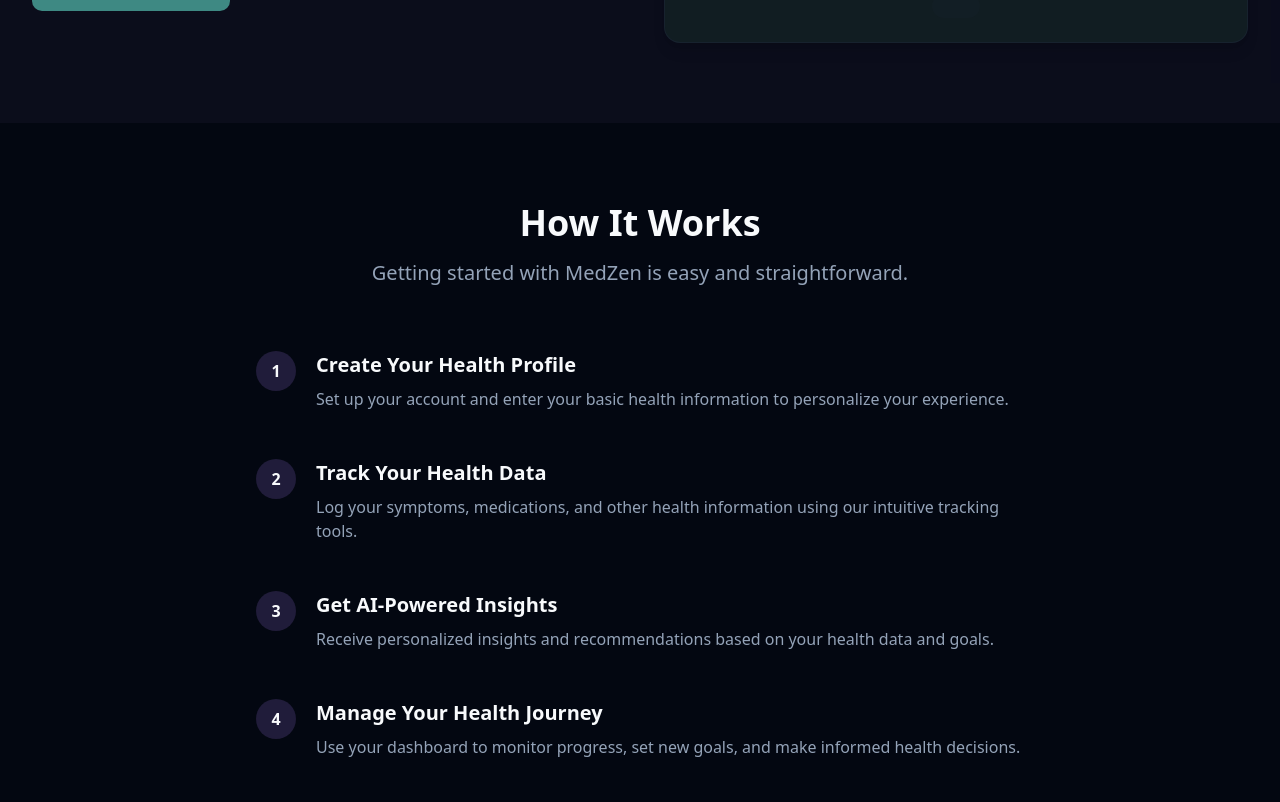
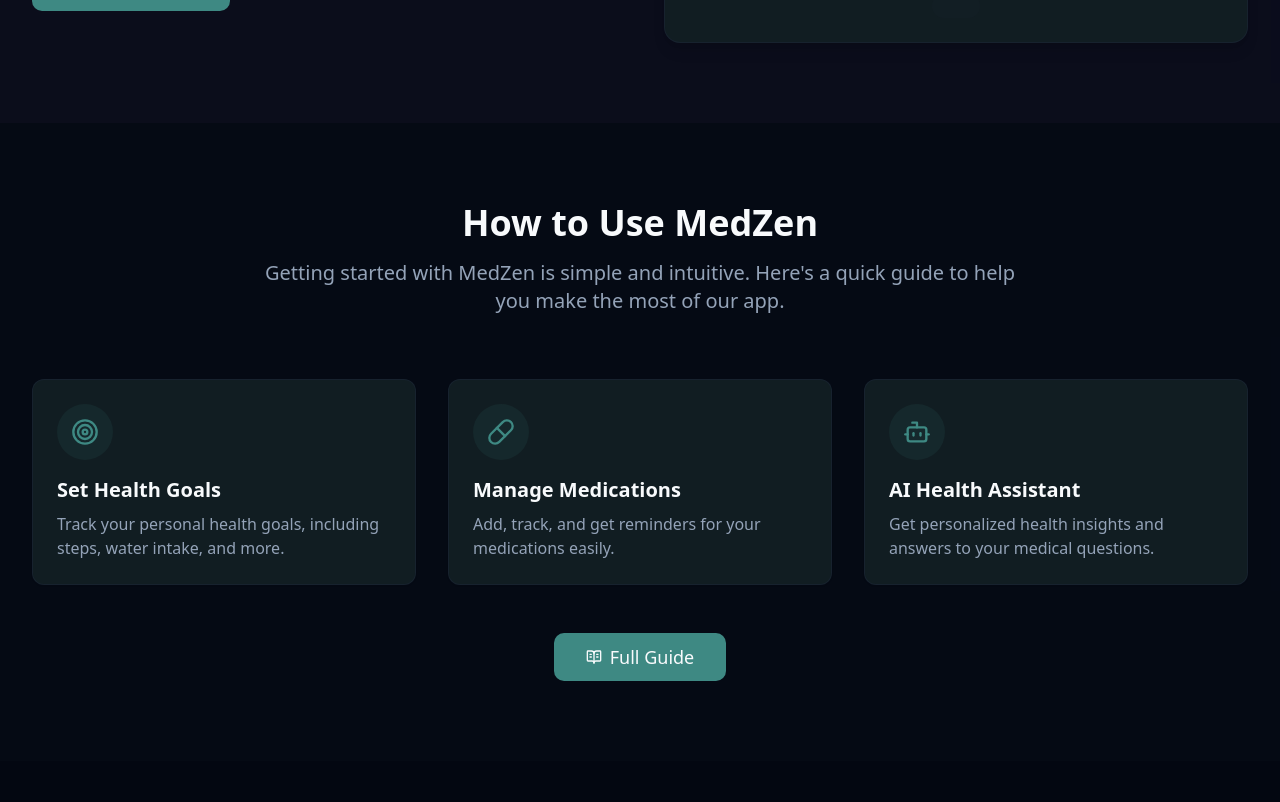
Before and after one commit to ETHERDEV-io/medzen-ai-companion, a React (Vite) app: page / in a window 1280 px wide. Shown: the part 2458-3260 px from the top of the page. Built offline with nearby package versions, Linux system fonts and the light colour scheme.

Commit message:
Add How to Use page to landing page
Integrate the "How to Use" page into the landing page navigation.

```diff
--- a/src/pages/Index.tsx
+++ b/src/pages/Index.tsx
@@ -11,7 +11,9 @@ import {
   PlusCircle,
   Search,
   Target,
-  User
+  User,
+  HelpCircle,
+  BookOpenText
 } from "lucide-react";
 import { cn } from "@/lib/utils";
 import { Button } from "@/components/ui/button";
@@ -303,6 +305,59 @@ const Index = () => {
         </div>
       </section>
 
+      {/* How to Use Section */}
+      <section className="w-full py-20 px-4 sm:px-6 lg:px-8 bg-secondary/5">
+        <div className="max-w-7xl mx-auto">
+          <div className="text-center mb-16">
+            <h2 className="text-3xl md:text-4xl font-bold mb-4">How to Use MedZen</h2>
+            <p className="text-xl text-muted-foreground max-w-3xl mx-auto">
+              Getting started with MedZen is simple and intuitive. Here's a quick guide to help you make the most of our app.
+            </p>
+          </div>
+
+          <div className="grid grid-cols-1 md:grid-cols-2 lg:grid-cols-3 gap-8">
+            <div className="bg-card border border-border/50 rounded-xl p-6 shadow-sm hover:shadow-md transition-all">
+              <div className="mb-4 p-3 bg-primary/10 rounded-full w-14 h-14 flex items-center justify-center text-primary">
+                <Target size={28} />
+              </div>
+              <h3 className="text-xl font-semibold mb-2">Set Health Goals</h3>
+              <p className="text-muted-foreground">
+                Track your personal health goals, including steps, water intake, and more.
+              </p>
+            </div>
+
+            <div className="bg-card border border-border/50 rounded-xl p-6 shadow-sm hover:shadow-md transition-all">
+              <div className="mb-4 p-3 bg-primary/10 rounded-full w-14 h-14 flex items-center justify-center text-primary">
+                <Pill size={28} />
+              </div>
+              <h3 className="text-xl font-semibold mb-2">Manage Medications</h3>
+              <p className="text-muted-foreground">
+                Add, track, and get reminders for your medications easily.
+              </p>
+            </div>
+
+            <div className="bg-card border border-border/50 rounded-xl p-6 shadow-sm hover:shadow-md transition-all">
+              <div className="mb-4 p-3 bg-primary/10 rounded-full w-14 h-14 flex items-center justify-center text-primary">
+                <Bot size={28} />
+              </div>
+              <h3 className="text-xl font-semibold mb-2">AI Health Assistant</h3>
+              <p className="text-muted-foreground">
+                Get personalized health insights and answers to your medical questions.
+              </p>
+            </div>
+          </div>
+
+          <div className="text-center mt-12">
+            <Button asChild size="lg" className="text-lg py-6 px-8">
+              <Link to="/how-to-use" className="flex items-center gap-2">
+                <BookOpenText className="h-5 w-5" />
+                Full Guide
+              </Link>
+            </Button>
+          </div>
+        </div>
+      </section>
+
       {/* How It Works */}
       <section className="w-full py-20 px-4 sm:px-6 lg:px-8" id="how-it-works">
         <div className="max-w-7xl mx-auto">
```
